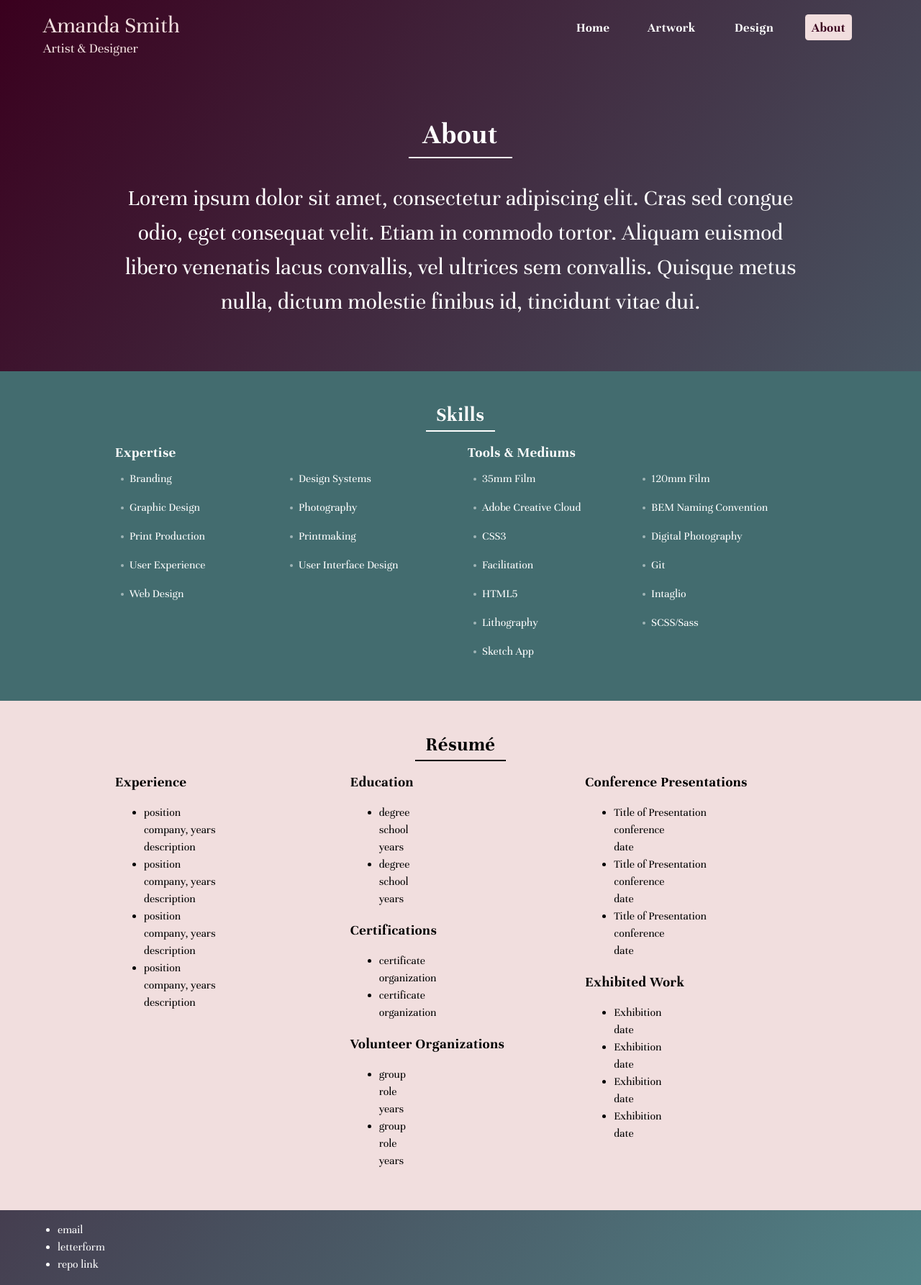
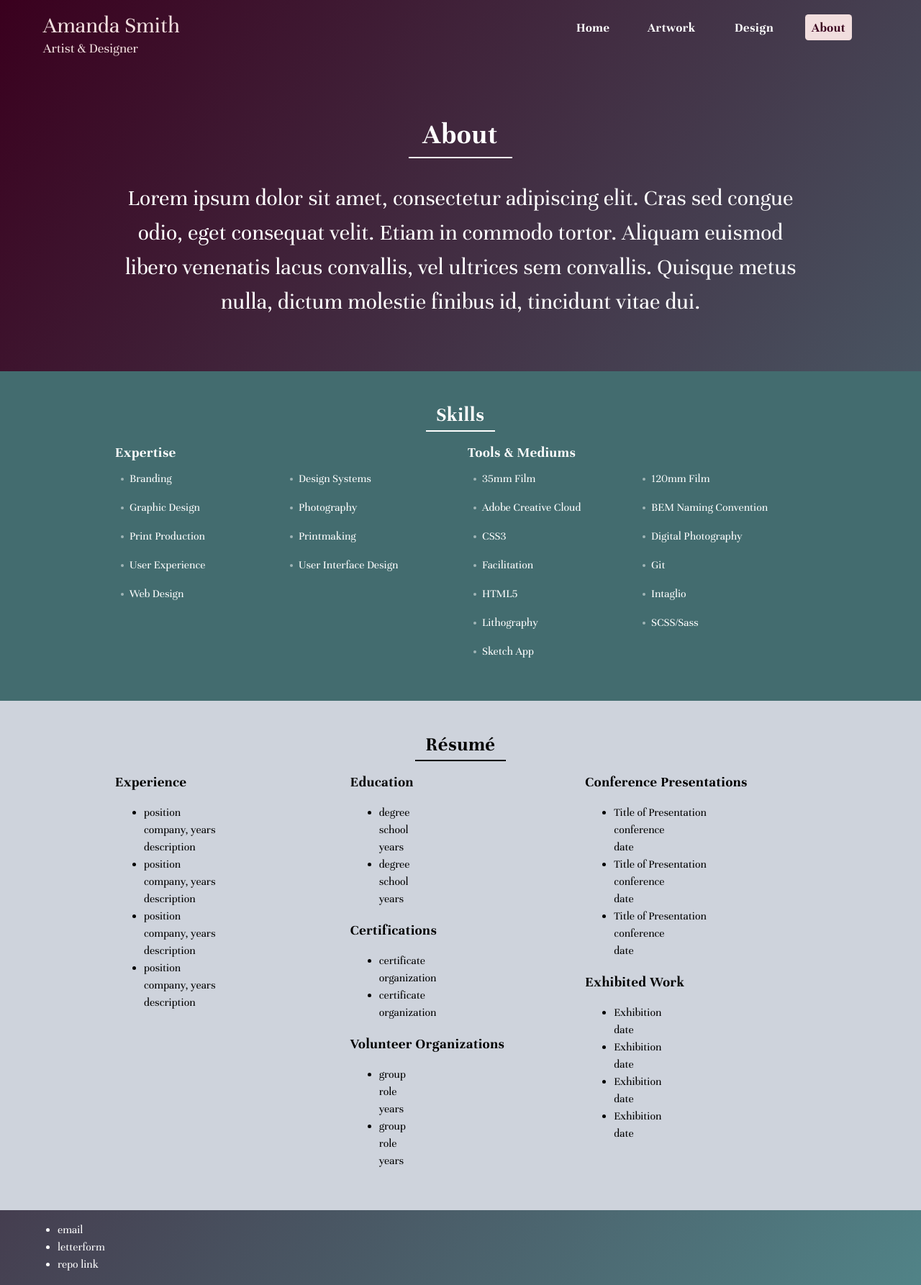
Before and after one commit to asmithorn/asmithorn.github.io, a Jekyll site: the page built from about/index.html, in a window 1280 px wide. Shown: the whole page at 72% size. Built offline with Jekyll 4.4.1, drawn with Linux system fonts in a browser that asks for light colours.

Commit message:
more browser fixes and about change

```diff
--- a/about/index.html
+++ b/about/index.html
@@ -64,7 +64,7 @@ title: About
 
 
 
-<div class="o-row u-bg--pink u-color--black">
+<div class="o-row u-bg--gray u-color--black">
   <section class="o-row--1200 o-row--v-padding u-padding--w-20-120">
     <header><h2 class="u-row-header u-row-header--black">R&eacute;sum&eacute;</h2></header>
 
--- a/css/style.scss
+++ b/css/style.scss
@@ -318,6 +318,7 @@ _:-ms-input-placeholder, :root .o-two-col__right--mobile {margin-left: 1.25rem;}
 
 //IE and Edge
 _:-ms-lang(x), .c-site-nav__list { justify-content: space-around; }
+_:-ms-lang(x), .u-row-header {text-align: center;}
 
 
 
```
